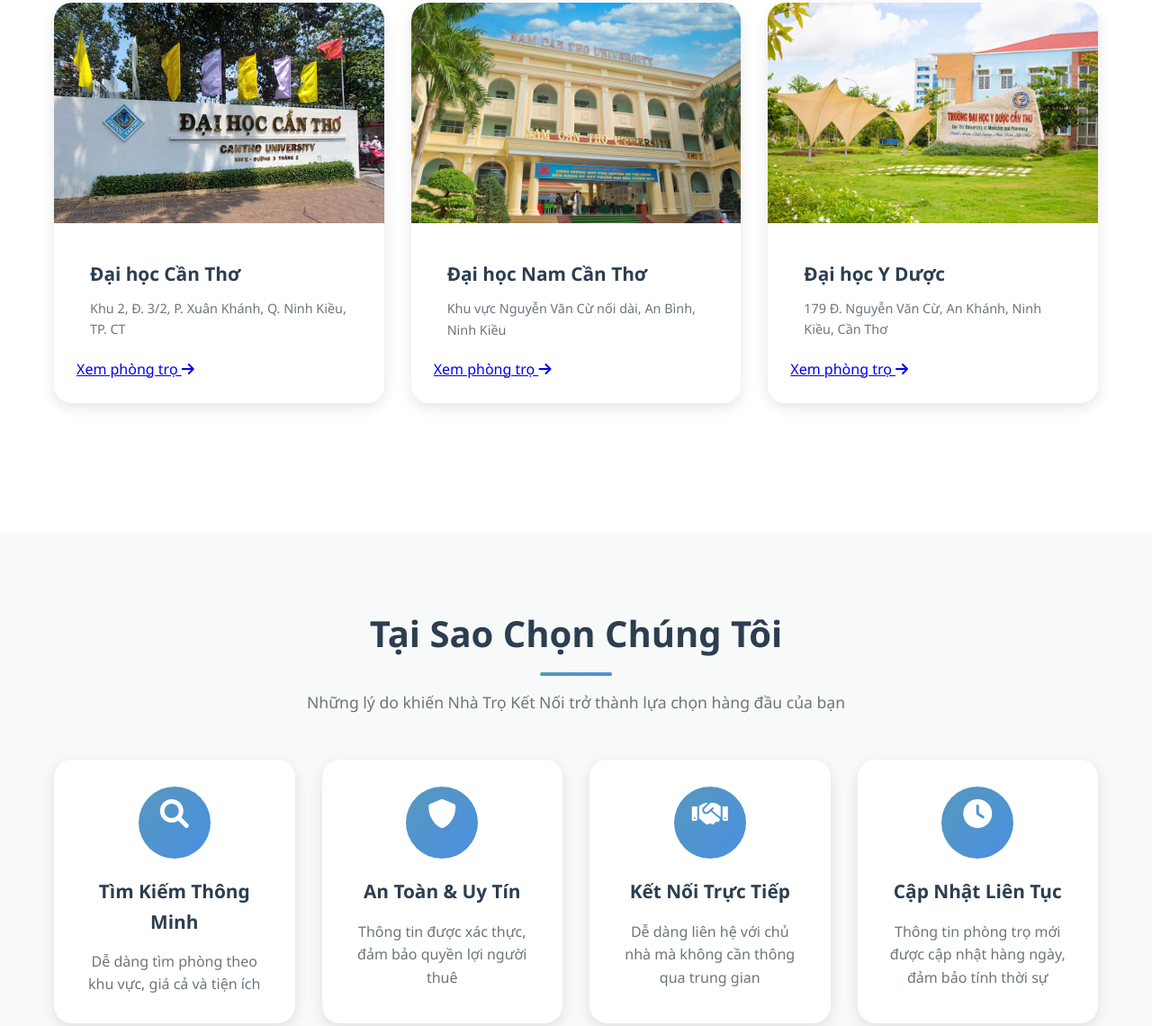
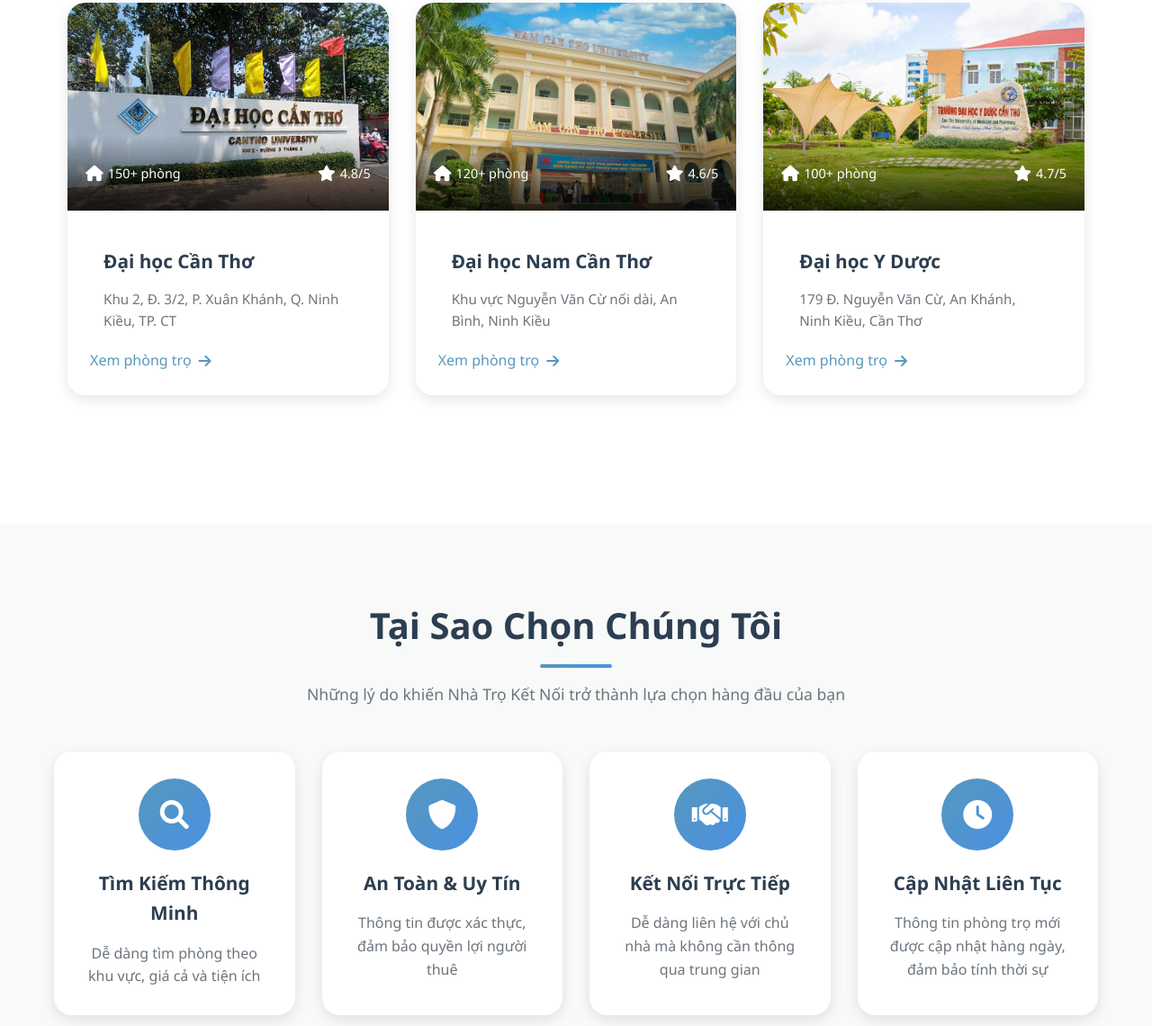
Before and after one commit to huydien23/nhatroketnoi, a plain HTML site: page index.html in a window 1280 px wide. Shown: the part 1246-2386 px from the top of the page at 90% size. Drawn offline with Linux system fonts and the light colour scheme.

Commit message:
update-home

```diff
--- a/assets/css/pages/index.css
+++ b/assets/css/pages/index.css
@@ -256,10 +256,25 @@
     transform: translateY(-10px);
 }
 
-.feature-card i {
-    font-size: 40px;
-    color: var(--primary-color);
-    margin-bottom: 20px;
+.feature-icon {
+    width: 80px;
+    height: 80px;
+    margin: 0 auto 20px;
+    background: linear-gradient(135deg, var(--primary-color) 0%, var(--secondary-color) 100%);
+    border-radius: 50%;
+    display: flex;
+    align-items: center;
+    justify-content: center;
+    position: relative;
+}
+
+.feature-icon i {
+    font-size: 2rem;
+    color: var(--white);
+    position: absolute;
+    top: 50%;
+    left: 50%;
+    transform: translate(-50%, -50%);
 }
 
 .feature-card h3 {
@@ -621,6 +636,7 @@
     margin-bottom: 15px;
     position: relative;
     padding-bottom: 15px;
+    font-weight: 700;
 }
 
 .section-header h2::after {
@@ -640,12 +656,14 @@
     font-size: 1.1rem;
     max-width: 600px;
     margin: 0 auto;
+    line-height: 1.6;
 }
 
 .areas-grid {
     display: grid;
     grid-template-columns: repeat(3, 1fr);
     gap: 30px;
+    padding: 0 15px;
 }
 
 .area-card {
@@ -654,6 +672,7 @@
     overflow: hidden;
     box-shadow: var(--shadow);
     transition: var(--transition);
+    position: relative;
 }
 
 .area-card:hover {
@@ -663,7 +682,8 @@
 
 .area-image {
     position: relative;
-    padding-top: 60%;
+    padding-top: 65%;
+    overflow: hidden;
 }
 
 .area-image img {
@@ -673,22 +693,84 @@
     width: 100%;
     height: 100%;
     object-fit: cover;
+    transition: transform 0.5s ease;
+}
+
+.area-card:hover .area-image img {
+    transform: scale(1.1);
+}
+
+.area-overlay {
+    position: absolute;
+    bottom: 0;
+    left: 0;
+    right: 0;
+    padding: 30px 20px;
+    background: linear-gradient(to top, rgba(0,0,0,0.8), rgba(0,0,0,0));
+}
+
+.area-stats {
+    display: flex;
+    justify-content: space-between;
+    color: var(--white);
+    font-size: 0.9rem;
+    margin-top: auto;
+}
+
+.area-stats span {
+    display: flex;
+    align-items: center;
+    gap: 5px;
+}
+
+.area-stats i {
+    font-size: 1.1rem;
 }
 
 .area-content {
     padding: 25px;
+    background: var(--white);
 }
 
 .area-content h3 {
     font-size: 1.3rem;
     color: var(--text-dark);
-    margin-bottom: 10px;
+    margin-bottom: 12px;
+    font-weight: 600;
+    transition: color 0.3s ease;
+}
+
+.area-card:hover .area-content h3 {
+    color: var(--primary-color);
 }
 
 .area-content p {
     color: var(--text-light);
     margin-bottom: 20px;
     line-height: 1.6;
+    font-size: 0.95rem;
+}
+
+.area-link {
+    color: var(--primary-color);
+    text-decoration: none;
+    font-weight: 500;
+    display: inline-flex;
+    align-items: center;
+    transition: var(--transition);
+}
+
+.area-link i {
+    margin-left: 8px;
+    transition: transform 0.3s ease;
+}
+
+.area-link:hover {
+    color: var(--secondary-color);
+}
+
+.area-link:hover i {
+    transform: translateX(5px);
 }
 
 /* Features Section */
@@ -726,11 +808,16 @@
     display: flex;
     align-items: center;
     justify-content: center;
+    position: relative;
 }
 
 .feature-icon i {
     font-size: 2rem;
     color: var(--white);
+    position: absolute;
+    top: 50%;
+    left: 50%;
+    transform: translate(-50%, -50%);
 }
 
 .feature-content h3 {
```
